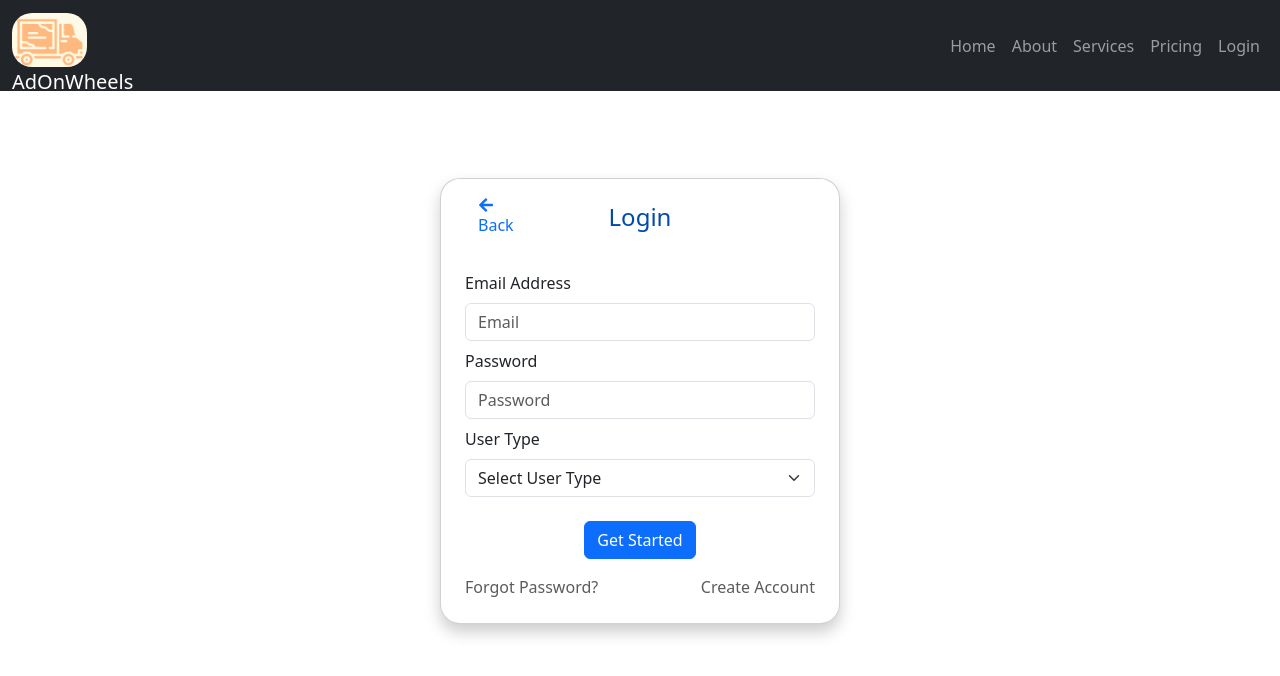
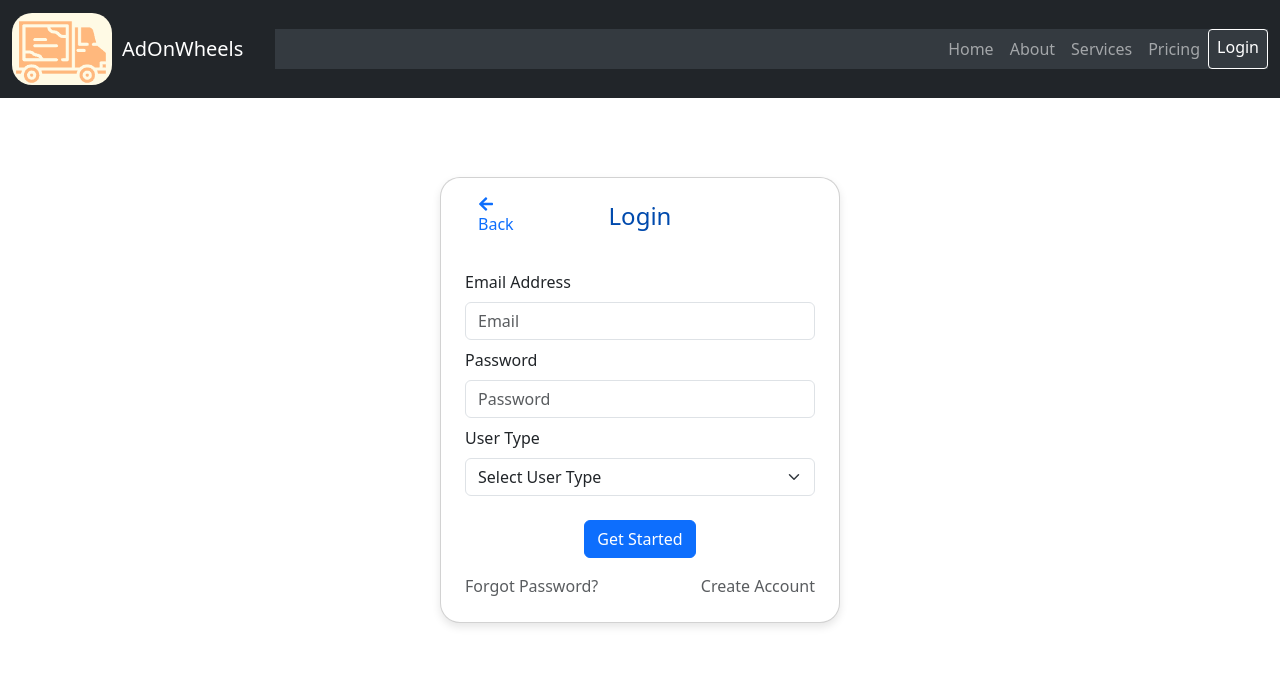
Before and after one commit to ChandrakiranGR/INFO6150-GroupProject, a React (Vite) app in the folder adOnWheels/frontend/: page /login in a window 1280 px wide. Shown: the top 676 px of the page. Built offline with nearby package versions, Linux system fonts and the light colour scheme.

Commit message:
fixed navbar and redux

```diff
--- a/adOnWheels/frontend/src/pages/login/Login.jsx
+++ b/adOnWheels/frontend/src/pages/login/Login.jsx
@@ -72,7 +72,7 @@ const Login = () => {
         const data = await response.json();
         console.log(data);
         if (data.token) {
-          dispatch(login({ token: data.token, user: data.type }));
+          dispatch(login({ token: data.token, type: data.type }));
         }
         console.log("Login Request Payload:", {
           email: username,
--- a/adOnWheels/frontend/src/pages/navbar/Navbar.css
+++ b/adOnWheels/frontend/src/pages/navbar/Navbar.css
@@ -1,4 +1,4 @@
-.navbar-container {
+/* .navbar-container {
   width: 100%;
   margin: auto;
 }
@@ -21,7 +21,7 @@
 
 .dropdown {
   position: relative;
-  /* display: inline-block; */
+
 }
 .profile-dropdown-content {
   position: absolute;
@@ -65,9 +65,9 @@
   left: 25%;
   padding: 10px 0px;
   box-shadow: 0 8px 16px 0 rgba(0, 0, 0, 0.2);
-  /* transform: translateX(-50%) translateY(-80%); */
+
   width: 50%;
-  /* height: 100%; */
+
   background: white;
 }
 
@@ -109,12 +109,12 @@
 }
 
 @media only screen and (max-width: 330px) {
-  /* Your CSS rules for smaller screens here */
+
 }
 
-/* For screens smaller than 768px */
+
 @media only screen and (max-width: 768px) {
-  /* Your CSS rules for smaller screens here */
+
   .space {
     display: none;
   }
@@ -148,13 +148,55 @@
     height: 100%;
   }
 }
+ */
 
-/* For screens between 768px and 1024px */
-@media only screen and (min-width: 768px) and (max-width: 1024px) {
-  /* Your CSS rules for medium-sized screens here */
+/* Navbar.css */
+.custom-navbar-color {
+  background-color: #343a40; /* Custom dark background for the navbar */
 }
 
-/* For screens larger than 1024px */
-@media only screen and (min-width: 1024px) {
-  /* Your CSS rules for larger screens here */
+.navbar-toggler {
+  background-color: #6c757d; /* Background color for the toggle button */
+  border: none; /* Removes the default border */
 }
+
+.navbar-toggler:hover {
+  background-color: #5a6268; /* Hover background color for the toggle button */
+}
+
+/* Styles for the collapsed navbar */
+.navbar-collapse {
+  background-color: #343a40; /* Set a background color when the navbar collapses */
+  text-align: center;
+}
+
+.navbar-collapse.show {
+  background-color: #343a40; /* Ensures background when the collapse is expanded */
+}
+
+.btn-login {
+  color: white;
+  background-color: transparent;
+  border: 1px solid white;
+  padding: 5px 10px;
+  border-radius: 4px;
+}
+
+.btn-login:hover {
+  background-color: white;
+  color: black;
+}
+.logo-part {
+  display: flex;
+  align-items: center;
+  gap: 10px;
+}
+.logo-img {
+  width: 100px;
+}
+
+@media screen and (max-width: 480px) {
+  .logo-img {
+    width: 70px;
+  }
+}
--- a/adOnWheels/frontend/src/pages/navbar/Navbarr.jsx
+++ b/adOnWheels/frontend/src/pages/navbar/Navbarr.jsx
@@ -1,15 +1,18 @@
 import React, { useState } from "react";
 import { Navbar, Nav, Container } from "react-bootstrap";
 import "./Navbar.css";
-import { Link } from "react-router-dom";
+import { Link, useNavigate } from "react-router-dom";
 import logo from "../../assets/logo1.png";
 import { useSelector, useDispatch } from "react-redux";
 import { logout } from "../../redux/slices/authSlice";
 const Navbarr = () => {
   const isAuthenticated = useSelector((state) => state.auth.isAuthenticated);
+  const userType = useSelector((state) => state.auth.type);
+  const navigate = useNavigate();
   const dispatch = useDispatch();
   const handleLogout = () => {
     dispatch(logout());
+    navigate("/");
   };
   return (
     <Navbar
@@ -38,12 +41,18 @@ const Navbarr = () => {
               // >
               //   Logout
               // </Nav.Link>
+              <>
+                <span className="navbar-text me-3">
+                  Welcome, <strong>{userType}</strong>!
+                </span>
+
                 <button
                   onClick={handleLogout}
                   className="btn btn-danger ms-2" // Styling for the button
                 >
                   Logout
                 </button>
+              </>
             ) : (
               <>
                 <Nav.Link href="/">Home</Nav.Link>
--- a/adOnWheels/frontend/src/redux/slices/authSlice.js
+++ b/adOnWheels/frontend/src/redux/slices/authSlice.js
@@ -16,12 +16,14 @@ const authSlice = createSlice({
       state.isAuthenticated = true;
       state.type = action.payload.type;
       localStorage.setItem("token", action.payload.token); // Save token in localStorage
+      localStorage.setItem("user", action.payload.type);
     },
     logout(state) {
       state.token = null;
       state.isAuthenticated = false;
       state.user = null;
       localStorage.removeItem("token"); // Clear token from localStorage
+      localStorage.removeItem("user");
     },
     loadToken(state) {
       const token = localStorage.getItem("token");
```
Lines whose indentation alone changed are shown as unchanged.
